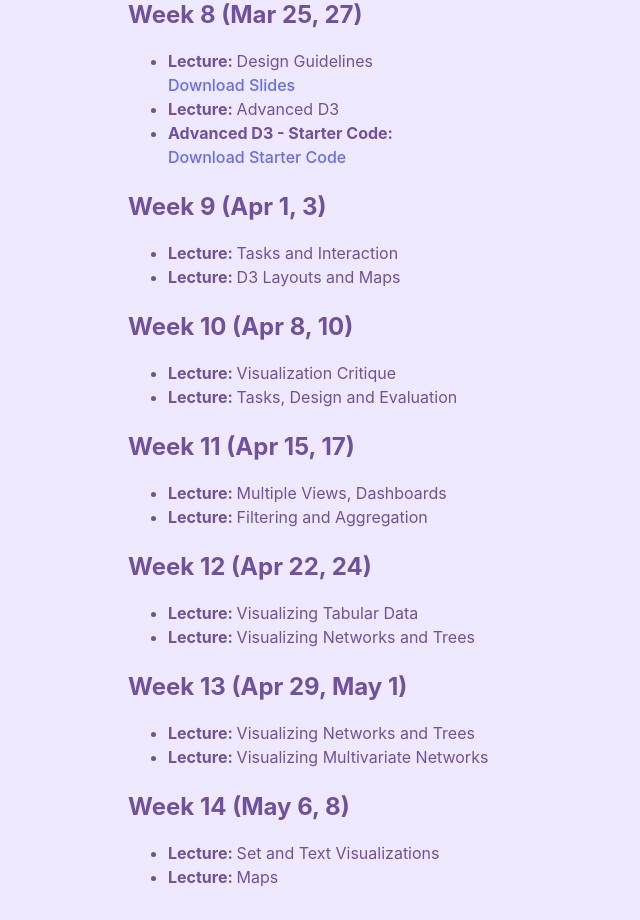
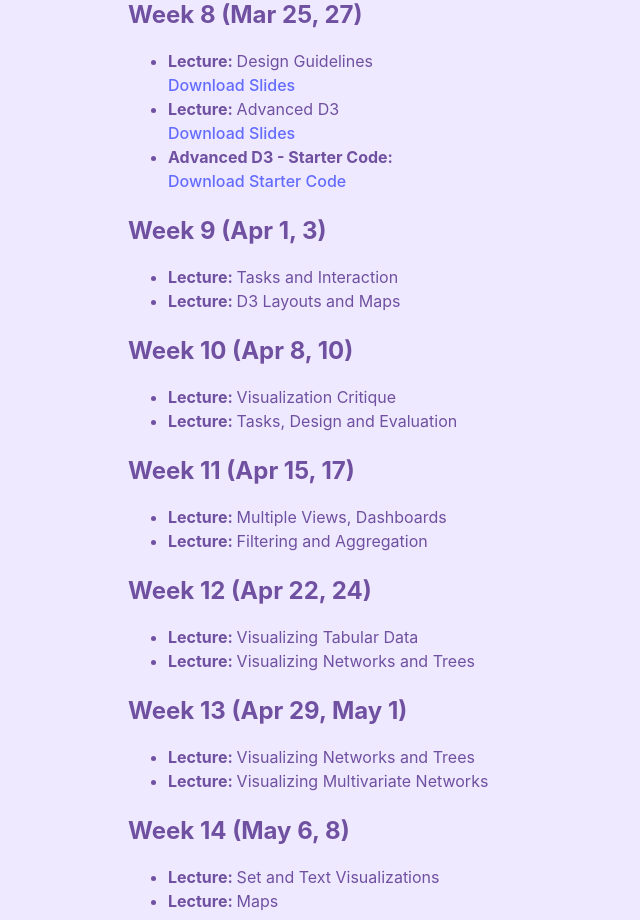
Before and after one commit to hamza-elhamdadi/cs-571-spring-2025, a React (Vite) app: page /#/schedule in a window 1280 px wide. Shown: the part 2680-3600 px from the top of the page, without its empty margins (0-640 px from the left). Built offline with nearby package versions, Linux system fonts and the light colour scheme.

Commit message:
added slides for advanced d3

```diff
--- a/src/Schedule.jsx
+++ b/src/Schedule.jsx
@@ -254,6 +254,10 @@ function Schedule() {
           </li>
           <li>
             <b>Lecture: </b> Advanced D3
+            <br />
+            <a href="#/schedule" onClick={() => {
+              downloadPdf('slides/week_8_slides_advanced_d3.pdf', 'CS 571 - Week 8 Slides - Advanced D3.pdf')
+            }}> Download Slides</a>
           </li>
           <li>
             <b>Advanced D3 - Starter Code: </b>
```
Also changed, not shown: 1 other file (tests, documents, lock files or other folders).
